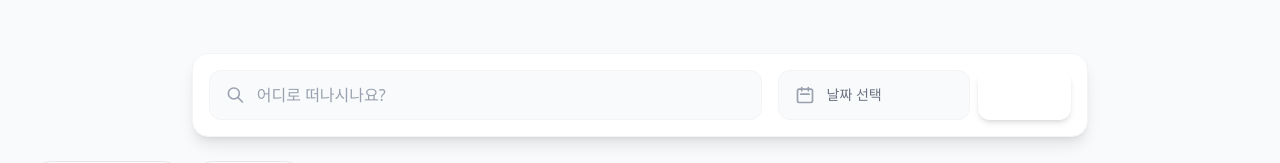
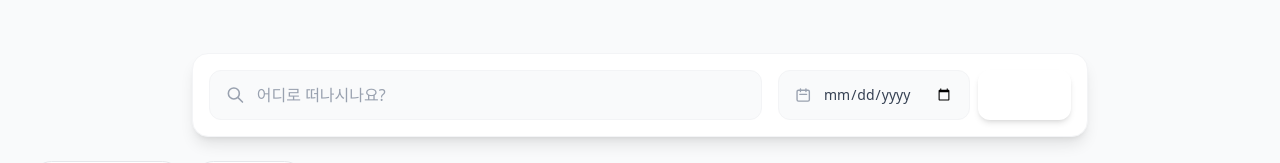
Before and after one commit to jsoonworld-myrealtrip/antigravity-lovable, a React (Vite) app: page / in a window 1280 px wide. Shown: the part 471-634 px from the top of the page. Built offline with nearby package versions, Linux system fonts and the light colour scheme.

Commit message:
fix: Update mock data images and implement date picker

```diff
--- a/src/components/SearchBar.jsx
+++ b/src/components/SearchBar.jsx
@@ -27,11 +27,16 @@ const SearchBar = ({ onSearch }) => {
 
                 <div className="flex gap-2">
                     {/* Date Picker Dummy */}
-                    <div className="flex-1 md:w-48 flex items-center bg-gray-50 rounded-xl px-4 py-3 border border-gray-100 cursor-pointer hover:bg-gray-100 transition-colors">
+                    {/* Date Picker */}
+                    <div className="flex-1 md:w-48 flex items-center bg-gray-50 rounded-xl px-4 py-3 border border-gray-100 focus-within:border-primary focus-within:ring-1 focus-within:ring-primary transition-all">
                         <svg className="w-5 h-5 text-gray-400 mr-3" fill="none" stroke="currentColor" viewBox="0 0 24 24">
                             <path strokeLinecap="round" strokeLinejoin="round" strokeWidth="2" d="M8 7V3m8 4V3m-9 8h10M5 21h14a2 2 0 002-2V7a2 2 0 00-2-2H5a2 2 0 00-2 2v12a2 2 0 002 2z" />
                         </svg>
-                        <span className="text-gray-500 text-sm">날짜 선택</span>
+                        <input
+                            type="date"
+                            className="bg-transparent w-full outline-none text-gray-700 text-sm font-medium cursor-pointer"
+                            required
+                        />
                     </div>
 
                     <button
```
Also changed, not shown: src/lib/data.js.
